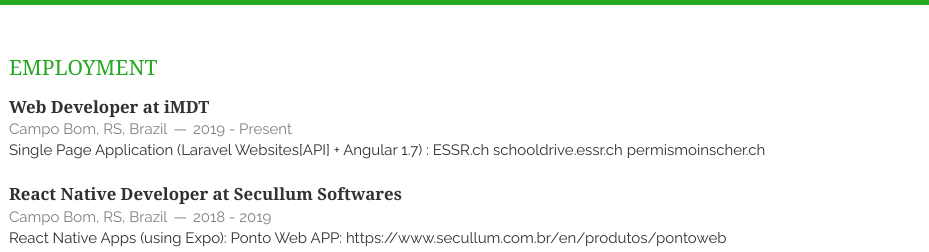
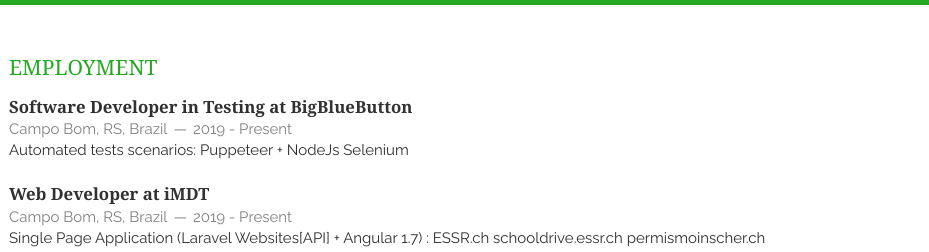
Before and after one commit to daminebenq/online-cv, a plain HTML site: page index.html in a window 1280 px wide. Shown: the top 252 px of the page, 351-1280 px from the left. Drawn offline with Linux system fonts and the light colour scheme.

Commit message:
Update index.html

```diff
--- a/index.html
+++ b/index.html
@@ -56,6 +56,15 @@
 
         <section class="thirteen columns">
     <h1>Employment</h1>
+    <article>
+        <header>
+            <h1>Software Developer in Testing at <a target="_blank" href="https://bigbluebutton.org">BigBlueButton</a></h1>
+            <span><address>Campo Bom, RS, Brazil</address><time>2019 - Present</time></span>
+        </header>
+        <p>Automated tests scenarios:
+        Puppeteer + NodeJs
+        Selenium</p>
+    </article>
     <article>
         <header>
             <h1>Web Developer at <a target="_blank" href="https://imdt.com.br">iMDT</a></h1>
```
